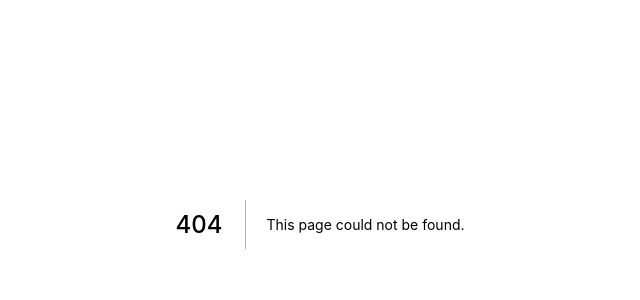
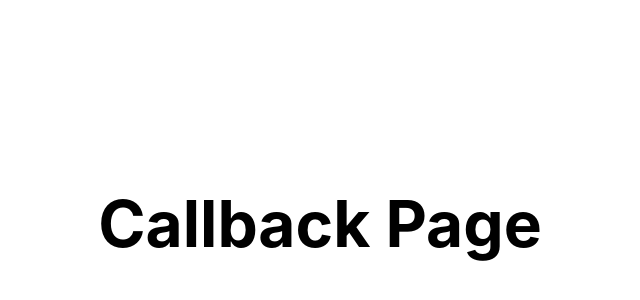
Before and after one commit to gky360/learn-cognito, a Next.js app in the folder frontend/: page /callback in a window 1280 px wide. Before the commit this address had no page. Shown: the part 176-476 px from the top of the page, without its empty margins (320-960 px from the left). Built offline with nearby package versions, Linux system fonts and the light colour scheme.

Commit message:
Add Callback page

```diff
--- /dev/null
+++ b/frontend/pages/callback.tsx
@@ -0,0 +1,14 @@
+import type { NextPage } from 'next';
+import styles from '../styles/Home.module.css';
+
+const Callback: NextPage = () => {
+  return (
+    <div className={styles.container}>
+      <main className={styles.main}>
+        <h1 className={styles.title}>Callback Page</h1>
+      </main>
+    </div>
+  );
+};
+
+export default Callback;
```
